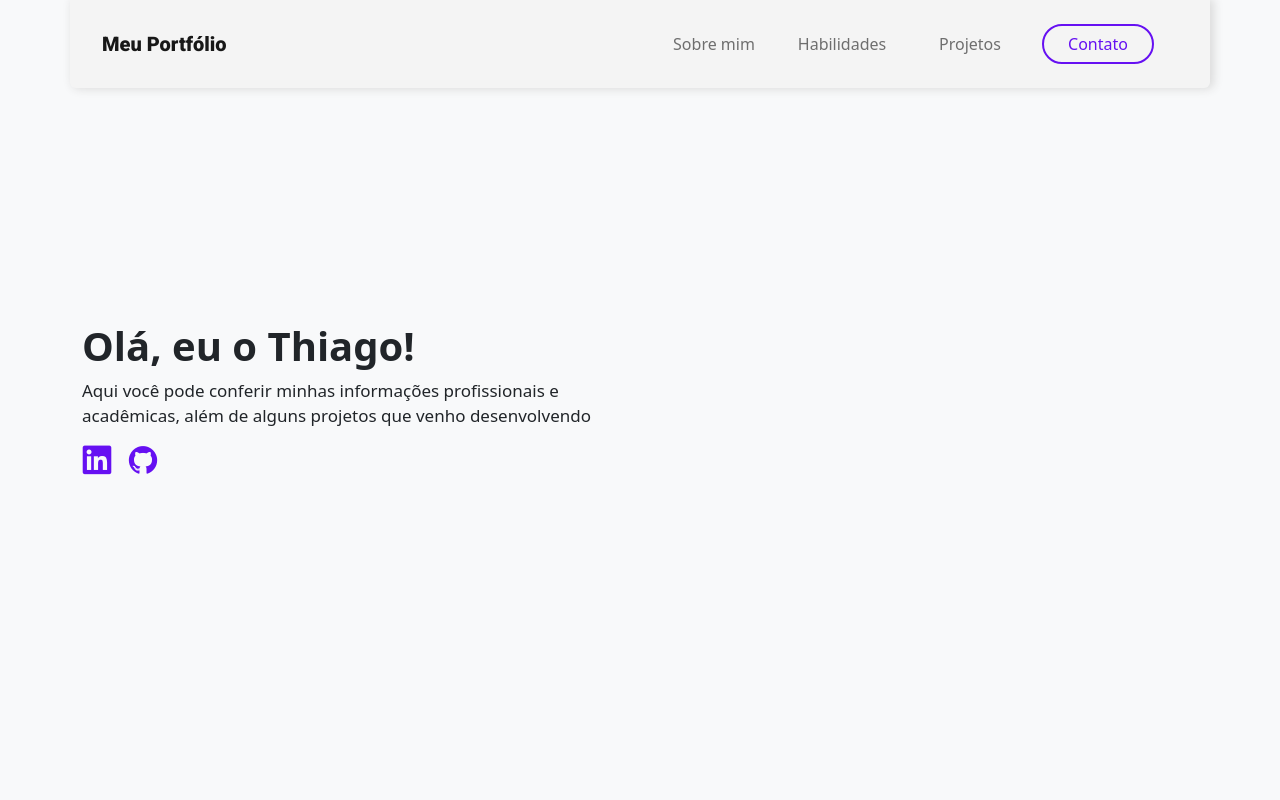
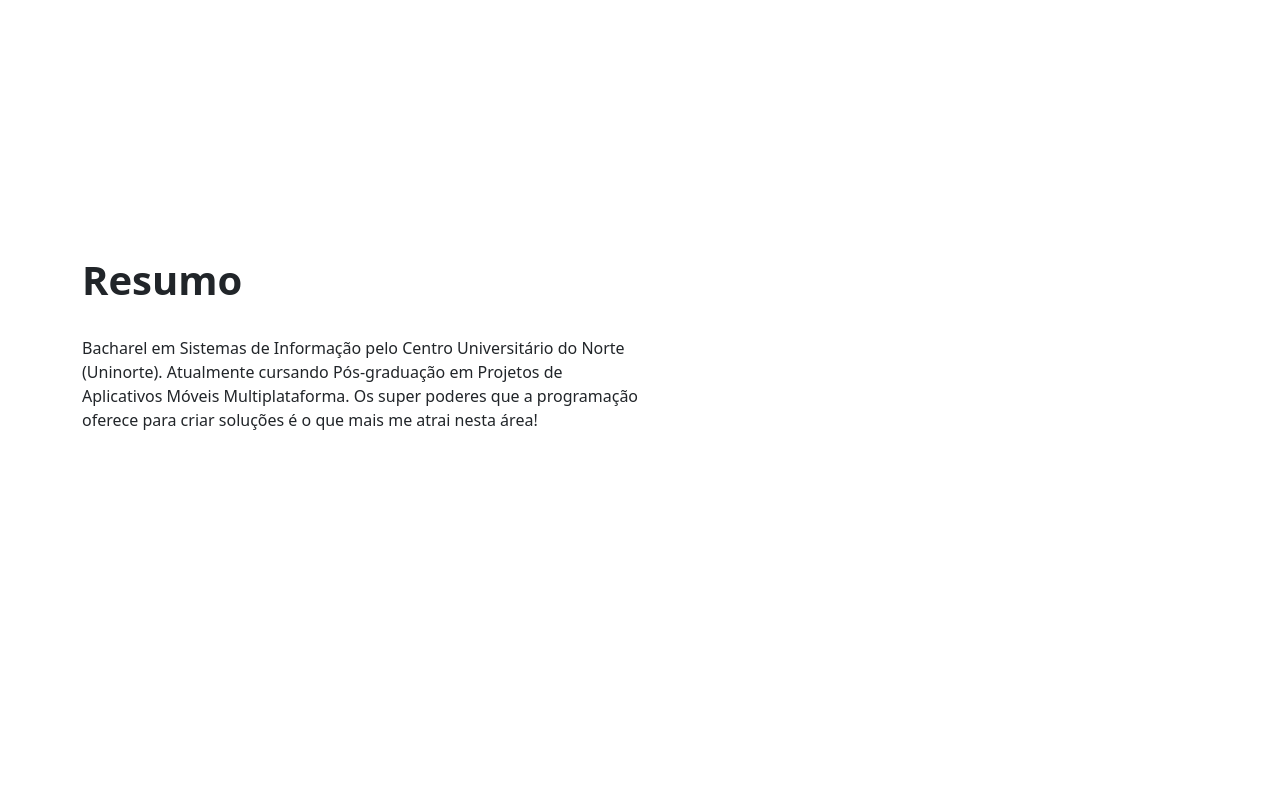
Before and after one commit to tsgomes9/portfolio, a React (Create React App) app: page / in a window 1280 px wide. Shown: the top 800 px of the page. Built offline with nearby package versions, Linux system fonts and the light colour scheme.

Commit message:
Teste de renderização

```diff
--- a/package.json
+++ b/package.json
@@ -1,4 +1,5 @@
 {
+  "homepage": "https://tsgomes9.github.io/portfolio/",
   "name": "client",
   "version": "0.1.0",
   "private": true,
@@ -13,6 +14,8 @@
     "web-vitals": "^2.1.4"
   },
   "scripts": {
+    "predeploy": "npm run build",
+    "deploy": "gh-pages -d build",
     "start": "react-scripts start",
     "build": "react-scripts build",
     "test": "react-scripts test",
@@ -35,5 +38,8 @@
       "last 1 firefox version",
       "last 1 safari version"
     ]
+  },
+  "devDependencies": {
+    "gh-pages": "^4.0.0"
   }
 }
--- a/src/view/pages/App.js
+++ b/src/view/pages/App.js
@@ -6,7 +6,7 @@ import DevProjects from '../components/devProjects/devProjects'
 function App() {
   return (
     <div className="App">
-      <Header />
+      {/* <Header /> */}
       <AboutMe />
       <Habilitys />
       <DevProjects />
```
Also changed, not shown: 1 other file (tests, documents, lock files or other folders).
